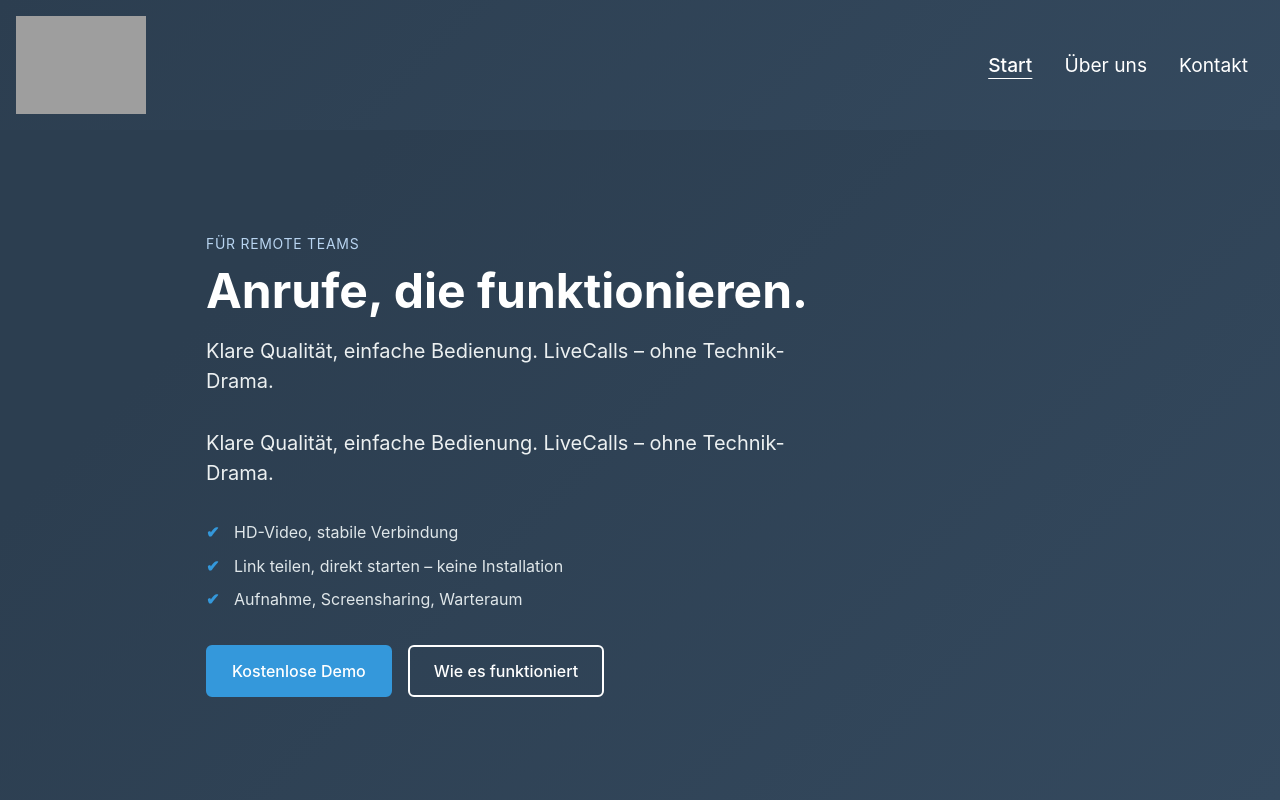
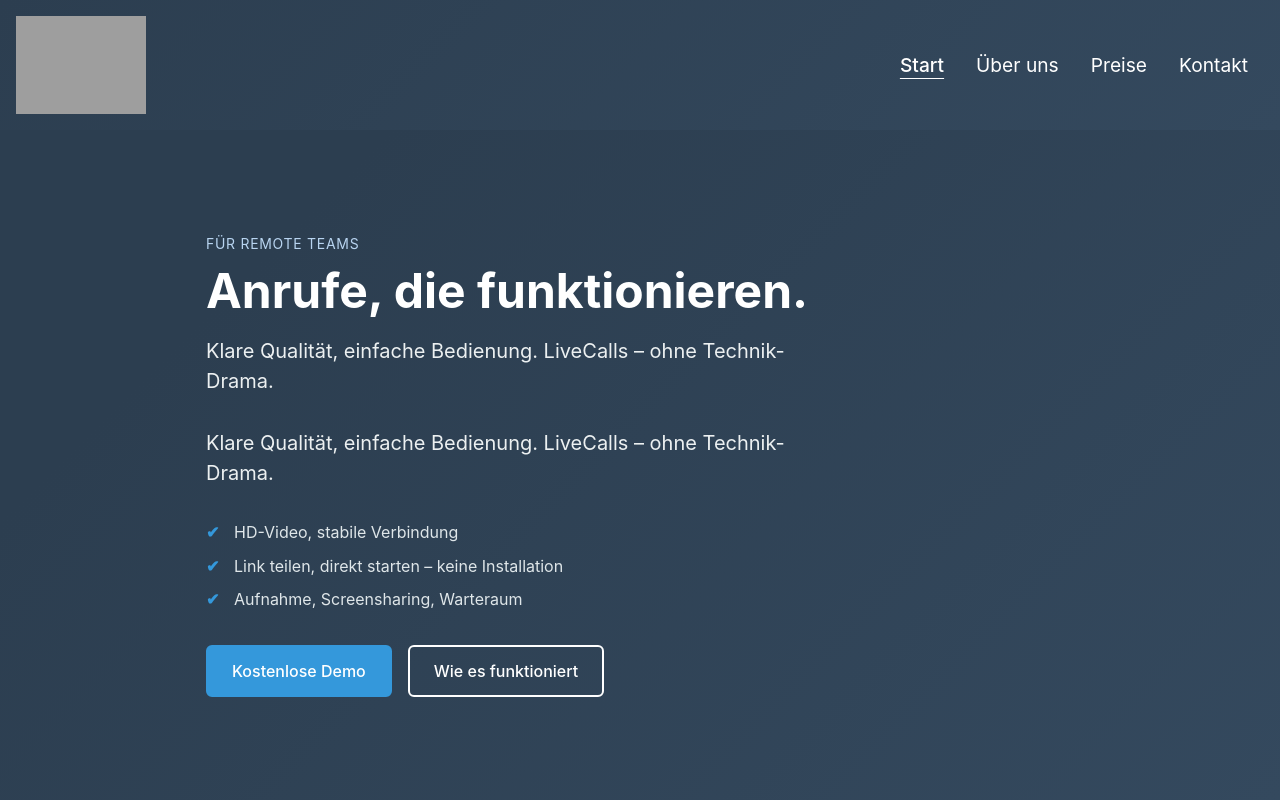
Before and after one commit to PascalNehlsen/group-call-website, a website: page index.html in a window 1280 px wide. Shown: the top 800 px of the page. Drawn offline with Linux system fonts and the light colour scheme; grey boxes are pictures that could not be loaded.

Commit message:
test: add broken pricing link demo

```diff
--- a/index.html
+++ b/index.html
@@ -24,6 +24,7 @@
         <ul class="nav-menu">
           <li><a class="active-link" href="./index.html">Start</a></li>
           <li><a href="./pages/about.html">Über uns</a></li>
+          <li><a href="./pages/pricing.html">Preise</a></li>
           <li><a href="./pages/contact.html">Kontakt</a></li>
         </ul>
       </nav>
```
